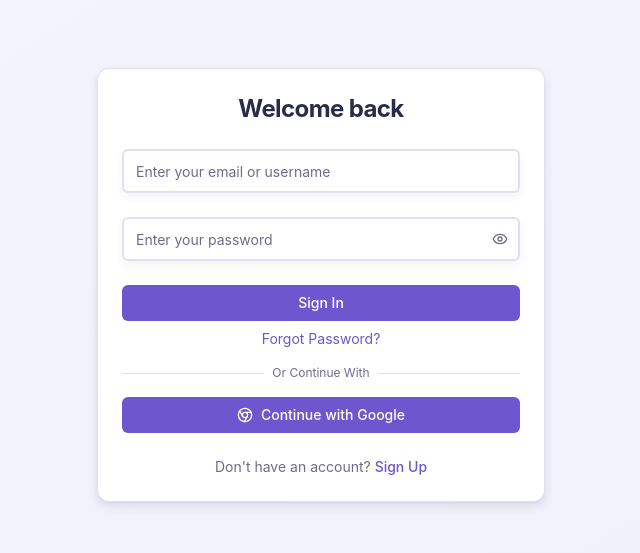
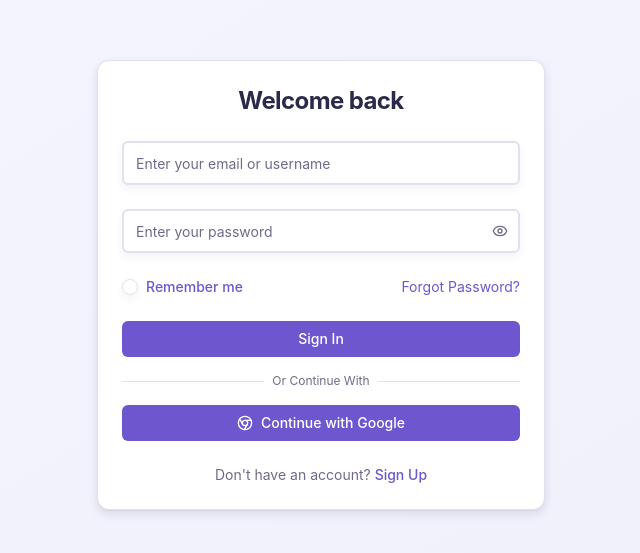
Before and after one commit to Blockchain-Based-EMR-System/Frontend, a Next.js app: page /login in a window 1280 px wide. Shown: the part 115-668 px from the top of the page, without its empty margins (319-959 px from the left). Built offline with nearby package versions, Linux system fonts and the light colour scheme; no server answers.

Commit message:
Add Remember me checkbox

```diff
--- /dev/null
+++ b/components/ui/checkbox.tsx
@@ -0,0 +1,32 @@
+"use client"
+
+import * as React from "react"
+import * as CheckboxPrimitive from "@radix-ui/react-checkbox"
+import { CheckIcon } from "lucide-react"
+
+import { cn } from "@/lib/utils"
+
+function Checkbox({
+  className,
+  ...props
+}: React.ComponentProps<typeof CheckboxPrimitive.Root>) {
+  return (
+    <CheckboxPrimitive.Root
+      data-slot="checkbox"
+      className={cn(
+        "peer border-input dark:bg-input/30 data-[state=checked]:bg-primary data-[state=checked]:text-primary-foreground dark:data-[state=checked]:bg-primary data-[state=checked]:border-primary focus-visible:border-ring focus-visible:ring-ring/50 aria-invalid:ring-destructive/20 dark:aria-invalid:ring-destructive/40 aria-invalid:border-destructive size-4 shrink-0 rounded-lg border shadow-xs transition-shadow outline-none focus-visible:ring-[3px] disabled:cursor-not-allowed disabled:opacity-50",
+        className
+      )}
+      {...props}
+    >
+      <CheckboxPrimitive.Indicator
+        data-slot="checkbox-indicator"
+        className="grid place-content-center text-current transition-none"
+      >
+        <CheckIcon className="size-3.5" />
+      </CheckboxPrimitive.Indicator>
+    </CheckboxPrimitive.Root>
+  )
+}
+
+export { Checkbox }
--- a/features/login/components/loginForm/LoginForm.tsx
+++ b/features/login/components/loginForm/LoginForm.tsx
@@ -4,6 +4,7 @@
 import { zodResolver } from "@hookform/resolvers/zod";
 import { Button } from "@/components/ui/button";
 import { Input } from "@/components/ui/input";
+import { Checkbox } from "@/components/ui/checkbox";
 import { useTranslations } from "next-intl";
 import { useState } from "react";
 import { Eye, EyeOff, Loader2 } from "lucide-react";
@@ -92,6 +93,28 @@
           )}
         </div>
 
+        <div className="flex items-center justify-between">
+          <div className="flex items-center space-x-2">
+            <Checkbox
+              id="rememberMe"
+              {...register("rememberMe")}
+              disabled={isLoading}
+            />
+            <label
+              htmlFor="rememberMe"
+              className="text-sm font-medium text-primary leading-none peer-disabled:cursor-not-allowed peer-disabled:opacity-70 cursor-pointer"
+            >
+              {t("rememberMe")}
+            </label>
+          </div>
+          <a
+            href="/forgot-password"
+            className="text-sm text-primary hover:underline"
+          >
+            {t("forgotPassword")}
+          </a>
+        </div>
+
         <Button type="submit" className="w-full" disabled={isLoading}>
           {isLoading ? (
             <>
@@ -103,15 +126,6 @@
           )}
         </Button>
       </form>
-
-      <div className="flex items-center justify-center">
-        <a
-          href="/forgot-password"
-          className="text-sm text-primary hover:underline"
-        >
-          {t("forgotPassword")}
-        </a>
-      </div>
     </div>
   );
 }
--- a/features/register/components/registerForm/RegisterForm.tsx
+++ b/features/register/components/registerForm/RegisterForm.tsx
@@ -4,6 +4,7 @@
 import { zodResolver } from "@hookform/resolvers/zod";
 import { Button } from "@/components/ui/button";
 import { Input } from "@/components/ui/input";
+import { Checkbox } from "@/components/ui/checkbox";
 import { useTranslations } from "next-intl";
 import { useState } from "react";
 import { Eye, EyeOff, Loader2 } from "lucide-react";
@@ -21,6 +22,7 @@
   phoneNumber: string;
   password: string;
   confirmPassword: string;
+  rememberMe?: boolean;
 }
 
 export function RegisterForm({ onSubmit, isLoading }: RegisterFormProps) {
@@ -41,6 +43,7 @@
       phoneNumber: "",
       password: "",
       confirmPassword: "",
+      rememberMe: false,
     },
   });
 
@@ -163,6 +166,20 @@
           )}
         </div>
 
+        <div className="flex items-center space-x-2 rtl:space-x-reverse">
+          <Checkbox
+            id="rememberMe"
+            {...register("rememberMe")}
+            disabled={isLoading}
+          />
+          <label
+            htmlFor="rememberMe"
+            className="text-sm font-medium leading-none peer-disabled:cursor-not-allowed peer-disabled:opacity-70 cursor-pointer"
+          >
+            {t("rememberMe")}
+          </label>
+        </div>
+
         <Button type="submit" className="w-full" disabled={isLoading}>
           {isLoading ? (
             <>
--- a/package.json
+++ b/package.json
@@ -10,6 +10,7 @@
   },
   "dependencies": {
     "@hookform/resolvers": "^5.2.2",
+    "@radix-ui/react-checkbox": "^1.3.3",
     "@radix-ui/react-label": "^2.1.7",
     "@radix-ui/react-slot": "^1.2.3",
     "@radix-ui/react-toast": "^1.2.15",
```
Also changed, not shown: 1 other file (tests, documents, lock files or other folders).
